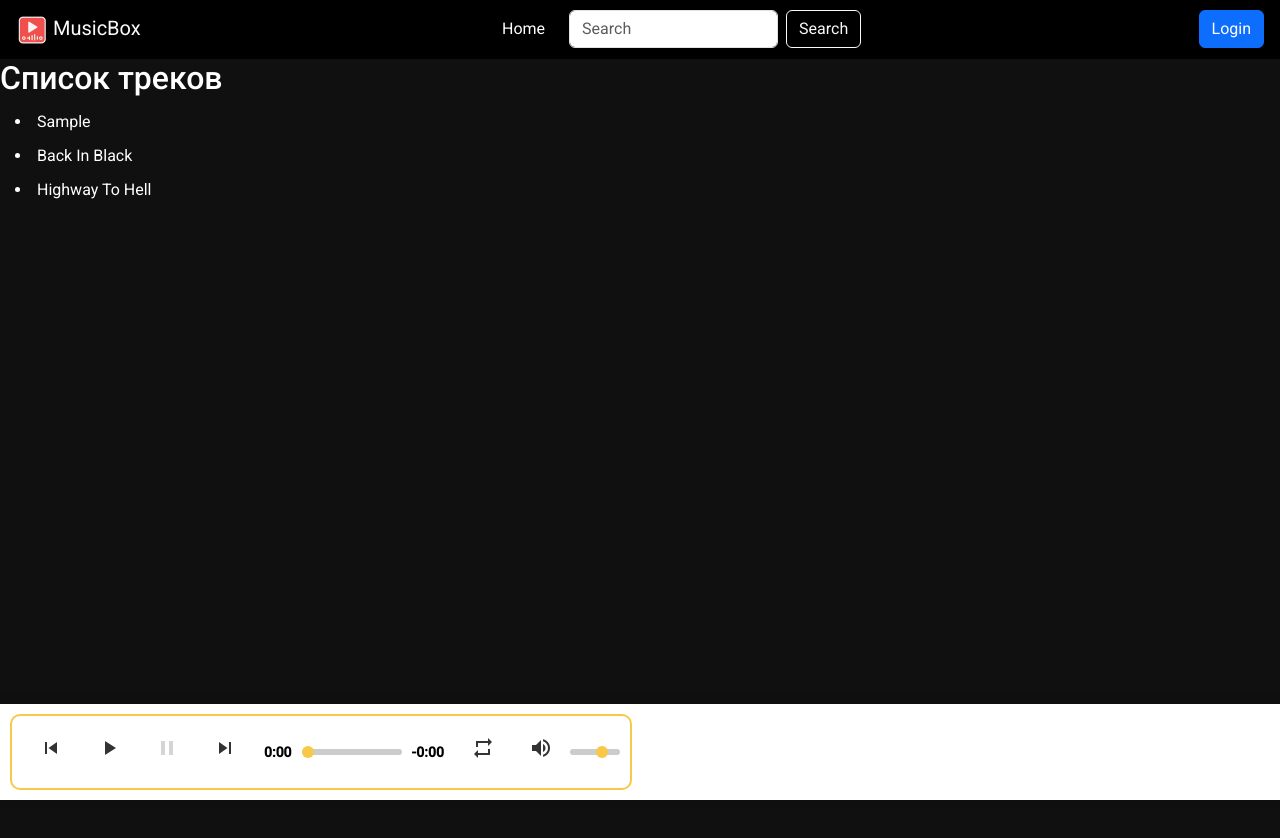
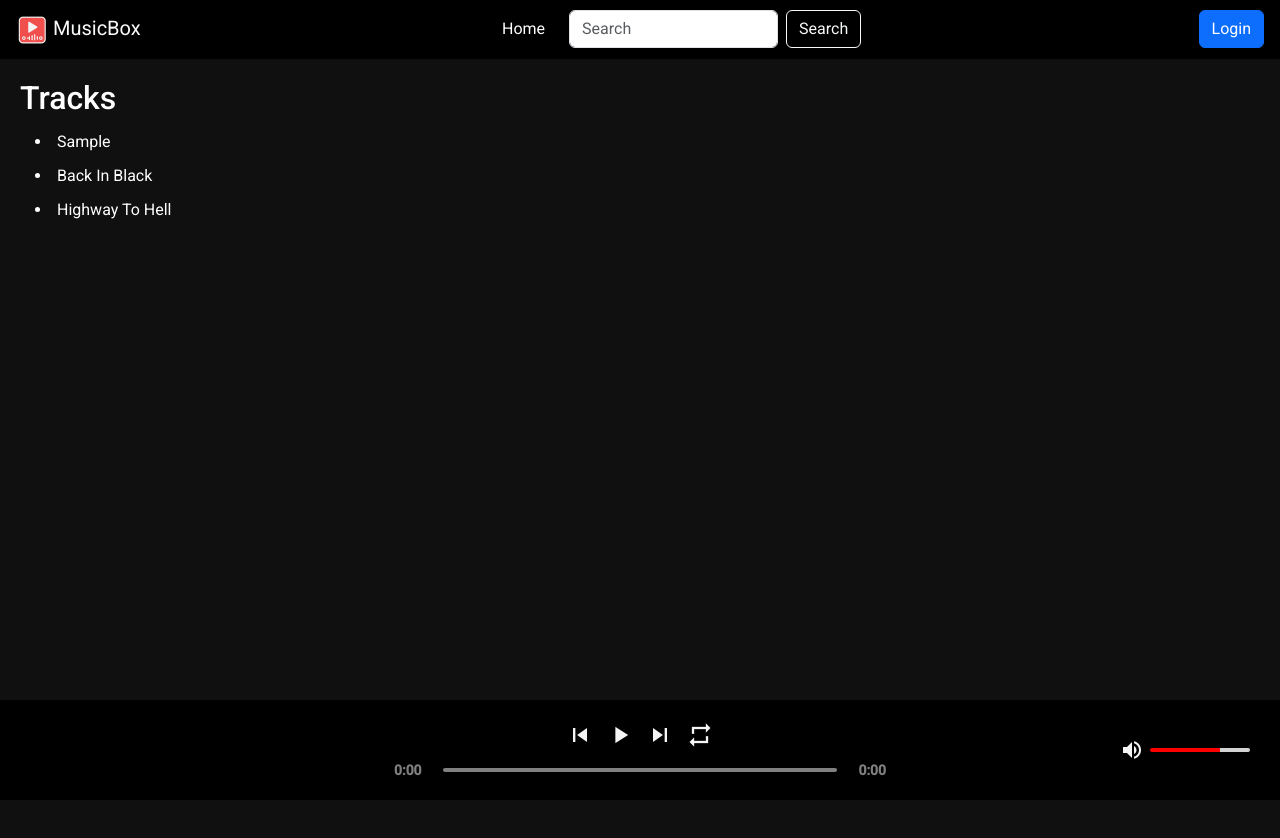
Before and after one commit to unkn0t/music-box, an Angular app in the folder frontend/musicbox/: page /home in a window 1280 px wide. Shown: the top 838 px of the page. Built offline with nearby package versions, Linux system fonts and the light colour scheme.

Commit message:
fix audio player

```diff
--- a/frontend/musicbox/src/app/home/home.component.css
+++ b/frontend/musicbox/src/app/home/home.component.css
@@ -1,8 +1,7 @@
 .home-container {
   min-height: 100vh;
   position: relative;
-  padding-bottom: 120px;
-  /* Adjust this value based on the height of your audio player */
+  padding: 20px 20px 120px;
 }
 
 .fixed-audio-player {
@@ -10,9 +9,7 @@
   bottom: 0;
   left: 0;
   right: 0;
-  background-color: #fff;
-  box-shadow: 0 -2px 10px rgba(0, 0, 0, 0.1);
-  padding: 10px;
+  background-color: black;
   z-index: 1000;
   /* Ensure it stays on top */
 }
@@ -23,5 +20,5 @@
 }
 
 .song-list ul li:hover {
-  background-color: #f0f0f0;
+  background-color: #00a0a0;
 }
--- a/frontend/musicbox/src/app/home/home.component.html
+++ b/frontend/musicbox/src/app/home/home.component.html
@@ -3,7 +3,7 @@
 
     <!-- Список песен -->
     <div class="song-list">
-      <h2>Список треков</h2>
+      <h2>Tracks</h2>
       <ul>
         <li *ngFor="let song of songs"
             (click)="selectSong(song)"
--- a/frontend/musicbox/src/app/home/home.component.ts
+++ b/frontend/musicbox/src/app/home/home.component.ts
@@ -1,12 +1,12 @@
 import { Component, OnInit } from '@angular/core';
-import { HttpClient, HttpClientModule } from '@angular/common/http';
+import { HttpClient } from '@angular/common/http';
 import { PlayerComponent } from '../player/player.component';
 import {NgForOf} from '@angular/common';
 
 @Component({
   selector: 'app-home',
   standalone: true,
-  imports: [PlayerComponent, HttpClientModule, NgForOf],
+  imports: [PlayerComponent, NgForOf],
   templateUrl: './home.component.html',
   styleUrls: ['./home.component.css']
 })
--- a/frontend/musicbox/src/app/player/player.component.css
+++ b/frontend/musicbox/src/app/player/player.component.css
@@ -1,160 +1,143 @@
 .audio-player {
   display: flex;
   align-items: center;
-  background: white;
-  padding: 10px;
-  border-radius: 10px;
-  border: 2px solid #f7c948;
-  width: fit-content;
+  justify-content: space-between;
+  width: 100%;
+  height: 100px;
 }
 
-.control-btn {
-  background: white;
-  border: 1px solid #ddd;
-  border-radius: 5px;
-  padding: 8px 12px;
-  cursor: pointer;
-  font-size: 18px;
-  margin: 0 5px;
-  transition: 0.3s;
+#left {
+  width: 30%;
+  padding: 10px 30px 10px;
 }
 
-.control-btn:hover {
-  background: #f7c948;
+#center {
+  width: 40%;
+  padding: 10px;
+  display: flex;
+  flex-direction: column;
+  align-items: center;
+  justify-content: center;
+}
+
+#right {
+  display: flex;
+  align-items: center;
+  justify-content: flex-end;
+  width: 30%;
+  padding: 10px 30px 10px;
 }
 
 .time-display {
   font-size: 14px;
   font-weight: bold;
-  margin: 0 10px;
-  color: black;
+  color: gray;
+}
+
+#control {
+  display: flex;
+  align-items: center;
+  justify-content: center;
+  width: 100%;
+  padding-bottom: 10px;
+}
+
+#progress {
+  display: flex;
+  align-items: center;
+  justify-content: space-between;
+  width: 100%;
 }
 
 .progress-slider {
   -webkit-appearance: none;
-  width: 100px;
-  height: 6px;
-  background: #ccc;
+  width: 80%;
+  height: 4px;
+  background: gray;
   outline: none;
   border-radius: 5px;
   transition: 0.3s;
 }
 
-.progress-slider::-webkit-slider-thumb {
-  -webkit-appearance: none;
-  width: 12px;
-  height: 12px;
-  background: #f7c948;
-  border-radius: 50%;
-  cursor: pointer;
-}
-
 .volume-slider {
   -webkit-appearance: none;
-  width: 50px;
-  height: 6px;
-  background: #ccc;
+  width: 100px;
+  height: 4px;
+  background: gray;
   outline: none;
   border-radius: 5px;
   transition: 0.3s;
 }
 
-.volume-slider::-webkit-slider-thumb {
-  -webkit-appearance: none;
-  width: 12px;
-  height: 12px;
-  background: #f7c948;
-  border-radius: 50%;
-  cursor: pointer;
-}
 .control-btn {
   background: none;
   border: none;
-  font-size: 24px;
   cursor: pointer;
-  color: #333;
+  color: whitesmoke;
   transition: color 0.2s;
 }
 
-.control-btn:hover {.audio-player {
-  display: flex;
-  align-items: center;
-  background: white;
-  padding: 10px;
-  border-radius: 10px;
-  border: 2px solid #f7c948;
-  width: fit-content;
+.control-btn span {
+  float: left;
+  font-size: 28px;
 }
 
-  .control-btn {
-    background: none;
-    border: none;
-    font-size: 32px;  /* Adjusted size for better visibility */
-    cursor: pointer;
-    color: #333;
-    transition: color 0.2s;
-    padding: 8px 12px;  /* Optional, adjust padding to center the icon */
-  }
-
-  .control-btn:hover {
-    color: #007bff;
-  }
-
-  .control-btn:disabled {
-    color: #aaa;
-    cursor: not-allowed;
-  }
-
-  .time-display {
-    font-size: 14px;
-    font-weight: bold;
-    margin: 0 10px;
-    color: black;
-  }
-
-  .progress-slider {
-    -webkit-appearance: none;
-    width: 100px;
-    height: 6px;
-    background: #ccc;
-    outline: none;
-    border-radius: 5px;
-    transition: 0.3s;
-  }
-
-  .progress-slider::-webkit-slider-thumb {
-    -webkit-appearance: none;
-    width: 12px;
-    height: 12px;
-    background: #f7c948;
-    border-radius: 50%;
-    cursor: pointer;
-  }
-
-  .volume-slider {
-    -webkit-appearance: none;
-    width: 50px;
-    height: 6px;
-    background: #ccc;
-    outline: none;
-    border-radius: 5px;
-    transition: 0.3s;
-  }
-
-  .volume-slider::-webkit-slider-thumb {
-    -webkit-appearance: none;
-    width: 12px;
-    height: 12px;
-    background: #f7c948;
-    border-radius: 50%;
-    cursor: pointer;
-  }
-
+.control-btn:hover {
   color: #007bff;
 }
 
 .control-btn:disabled {
-  color: #aaa;  /* Light grey color for disabled state */
+  color: #aaa; /* Light grey color for disabled state */
   cursor: not-allowed;
   opacity: 0.5; /* Make disabled buttons a bit faded */
 }
+
+/* Base styles for the slider thumb (hidden by default) */
+input[type="range"]::-webkit-slider-thumb {
+  -webkit-appearance: none;
+  height: 12px;
+  width: 12px;
+  background: white;
+  border: none;
+  border-radius: 50%;
+  cursor: pointer;
+  opacity: 0; /* hidden by default */
+  transition: opacity 0.3s;
+}
+
+/* When the slider is hovered, reveal the thumb */
+input[type="range"]:hover::-webkit-slider-thumb {
+  opacity: 1;
+}
+
+/* Firefox */
+input[type="range"]::-moz-range-thumb {
+  height: 12px;
+  width: 12px;
+  background: white;
+  border: none;
+  border-radius: 50%;
+  cursor: pointer;
+  opacity: 0;
+  transition: opacity 0.3s;
+}
+
+input[type="range"]:hover::-moz-range-thumb {
+  opacity: 1;
+}
+
+/* IE */
+input[type="range"]::-ms-thumb {
+  height: 12px;
+  width: 12px;
+  background: white;
+  border: none;
+  border-radius: 50%;
+  cursor: pointer;
+  opacity: 0;
+  transition: opacity 0.3s;
+}
+
+input[type="range"]:hover::-ms-thumb {
+  opacity: 1;
+}
--- a/frontend/musicbox/src/app/player/player.component.html
+++ b/frontend/musicbox/src/app/player/player.component.html
@@ -1,6 +1,7 @@
 <div class="audio-player">
-  <link href="https://fonts.googleapis.com/icon?family=Material+Icons" rel="stylesheet">
-
+  <div id="left">{{ song?.name }}</div>
+  <div id="center">
+    <div id="control">
       <audio #audioPlayer (timeupdate)="updateCurrentTime()" (loadedmetadata)="setDuration()">
         <!-- Подставляем динамический источник. Если песня не выбрана, используется дефолтный sample -->
         <source [src]="song?.src" type="audio/mpeg">
@@ -10,38 +11,42 @@
       <button class="control-btn" (click)="seekBackward()">
         <span class="material-icons">skip_previous</span>
       </button>
-  <button class="control-btn" (click)="playAudio()" [disabled]="isPlaying">
-    <span class="material-icons">play_arrow</span>
-  </button>
-  <button class="control-btn" (click)="pauseAudio()" [disabled]="!isPlaying">
-    <span class="material-icons">pause</span>
+      <button class="control-btn" (click)="toggleAudio()">
+    <span class="material-icons">
+      {{ isPlaying ? 'pause' : 'play_arrow' }}
+    </span>
       </button>
       <button class="control-btn" (click)="seekForward()">
         <span class="material-icons">skip_next</span>
       </button>
 
+      <button class="control-btn" (click)="toggleLoop()">
+        <span class="material-icons" *ngIf="isLooping">loop</span>
+        <span class="material-icons" *ngIf="!isLooping">repeat</span>
+      </button>
+    </div>
+
+    <div id="progress">
       <div class="time-display">{{ formatTime(currentTime) }}</div>
 
-  <input type="range"
+      <input #timeSlider
+             type="range"
              class="progress-slider"
              min="0"
              [max]="duration"
              [value]="currentTime"
              (input)="seekAudio($event)">
 
-  <div class="time-display">-{{ formatTime(duration - currentTime) }}</div>
-
-  <button class="control-btn" (click)="toggleLoop()">
-    <span class="material-icons" *ngIf="isLooping">loop</span>
-    <span class="material-icons" *ngIf="!isLooping">repeat</span>
+      <div class="time-display">{{ formatTime(duration) }}</div>
+    </div>
+  </div>
+  <div id="right">
+    <button class="control-btn" (click)="toggleMute()">
+      <span class="material-icons" style="font-size: 24px;">{{ isMuted ? 'volume_off' : 'volume_up' }}</span>
     </button>
 
-  <button class="control-btn" (click)="toggleMute()">
-    <span class="material-icons" *ngIf="!isMuted">volume_up</span>
-    <span class="material-icons" *ngIf="isMuted">volume_off</span>
-  </button>
-
-  <input type="range"
+    <input #volumeSlider
+           type="range"
            class="volume-slider"
            min="0"
            max="1"
@@ -49,3 +54,4 @@
            [value]="volume"
            (input)="changeVolume($event)">
   </div>
+</div>
--- a/frontend/musicbox/src/app/player/player.component.ts
+++ b/frontend/musicbox/src/app/player/player.component.ts
@@ -1,4 +1,4 @@
-import { Component, OnInit, OnChanges, SimpleChanges, ViewChild, ElementRef, Input } from '@angular/core';
+import {Component, OnInit, OnChanges, SimpleChanges, ViewChild, ElementRef, Input, AfterViewInit} from '@angular/core';
 import { CommonModule, NgIf } from '@angular/common';
 
 @Component({
@@ -8,9 +8,11 @@ import { CommonModule, NgIf } from '@angular/common';
   templateUrl: './player.component.html',
   styleUrls: ['./player.component.css']
 })
-export class PlayerComponent implements OnInit, OnChanges {
+export class PlayerComponent implements AfterViewInit, OnChanges {
   @Input() song: any;
   @ViewChild('audioPlayer') audioPlayer!: ElementRef<HTMLAudioElement>;
+  @ViewChild('timeSlider') timeSlider!: ElementRef<HTMLInputElement>;
+  @ViewChild('volumeSlider') volumeSlider!: ElementRef<HTMLInputElement>;
 
   isPlaying: boolean = false;
   isMuted: boolean = false;
@@ -19,20 +21,29 @@ export class PlayerComponent implements OnInit, OnChanges {
   duration: number = 0;
   volume: number = 0.7;
 
-  constructor() { }
-
-  ngOnInit(): void { }
+  ngAfterViewInit(): void {
+    this.updateSliderBackground(this.volumeSlider.nativeElement, this.volume * 100);
+  }
 
   ngOnChanges(changes: SimpleChanges): void {
-    // При изменении выбранного трека обновляем источник аудио
     if (changes['song'] && this.audioPlayer && this.song) {
       this.audioPlayer.nativeElement.src = this.song.src;
       this.audioPlayer.nativeElement.load();
-      // Можно автоматически запускать воспроизведение или оставить по кнопке
-      // this.playAudio();
+      this.playAudio();
     }
   }
 
+  toggleAudio(): void {
+    if (this.isPlaying) {
+      this.pauseAudio();
+    } else {
+      this.playAudio();
+    }
+  }
+
+  updateSliderBackground(slider: HTMLInputElement, value: number): void {
+    slider.style.background = `linear-gradient(to right, #ff0000 0%, #ff0000 ${value}%, #d3d3d3 ${value}%, #d3d3d3 100%)`;
+  }
 
   playAudio(): void {
     this.audioPlayer.nativeElement.play();
@@ -46,6 +57,7 @@ export class PlayerComponent implements OnInit, OnChanges {
 
   updateCurrentTime(): void {
     this.currentTime = this.audioPlayer.nativeElement.currentTime;
+    this.updateSliderBackground(this.timeSlider.nativeElement, this.currentTime / this.duration * 100);
   }
 
   setDuration(): void {
@@ -57,11 +69,13 @@ export class PlayerComponent implements OnInit, OnChanges {
     const newTime = parseFloat(target.value);
     this.audioPlayer.nativeElement.currentTime = newTime;
     this.currentTime = newTime;
+    this.updateSliderBackground(target, this.currentTime / this.duration * 100);
   }
 
   changeVolume(event: any) {
     this.volume = event.target.value;
     this.audioPlayer.nativeElement.volume = this.volume;
+    this.updateSliderBackground(event.target as HTMLInputElement, this.volume * 100);
   }
 
   toggleMute() {
```
Lines whose indentation alone changed are shown as unchanged.
